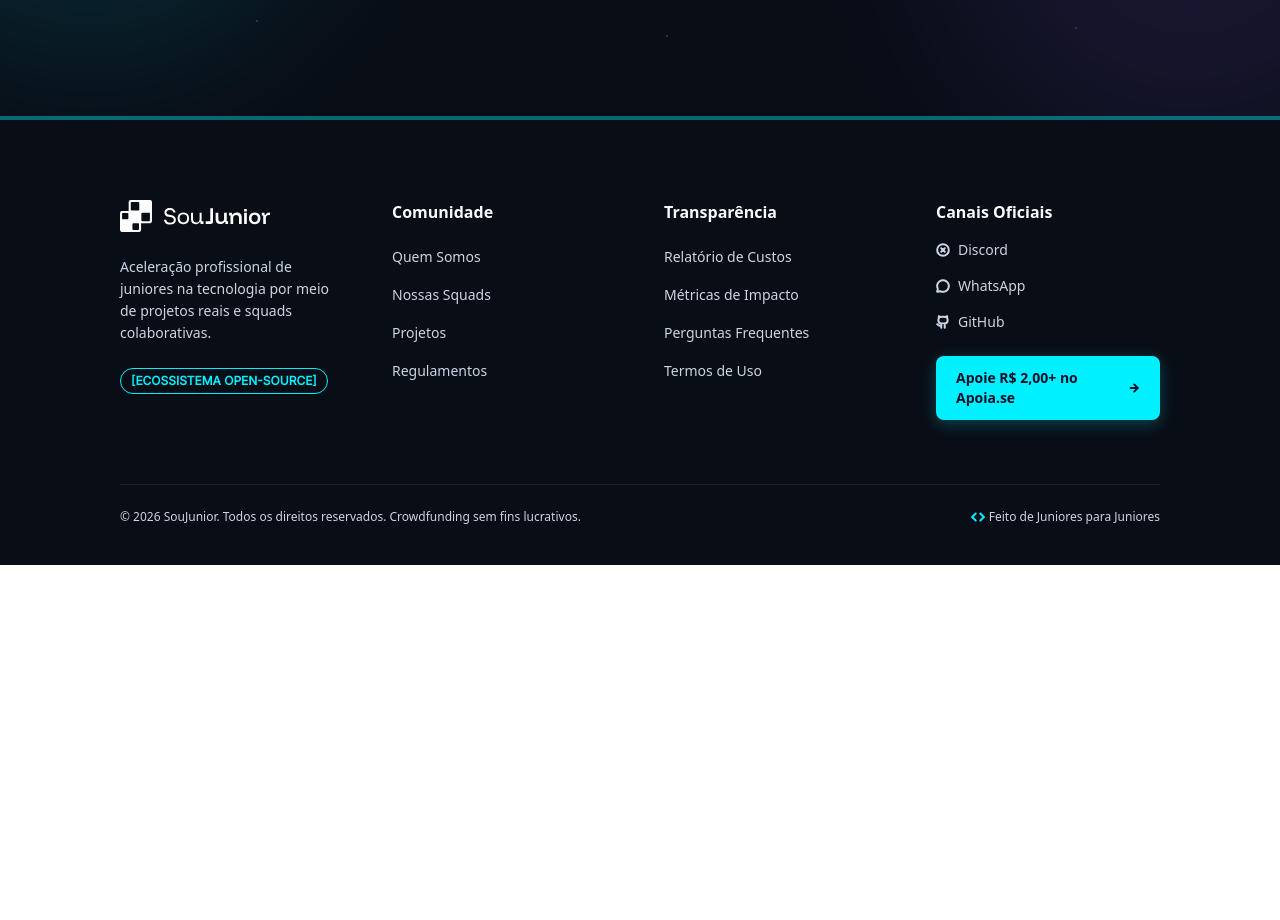
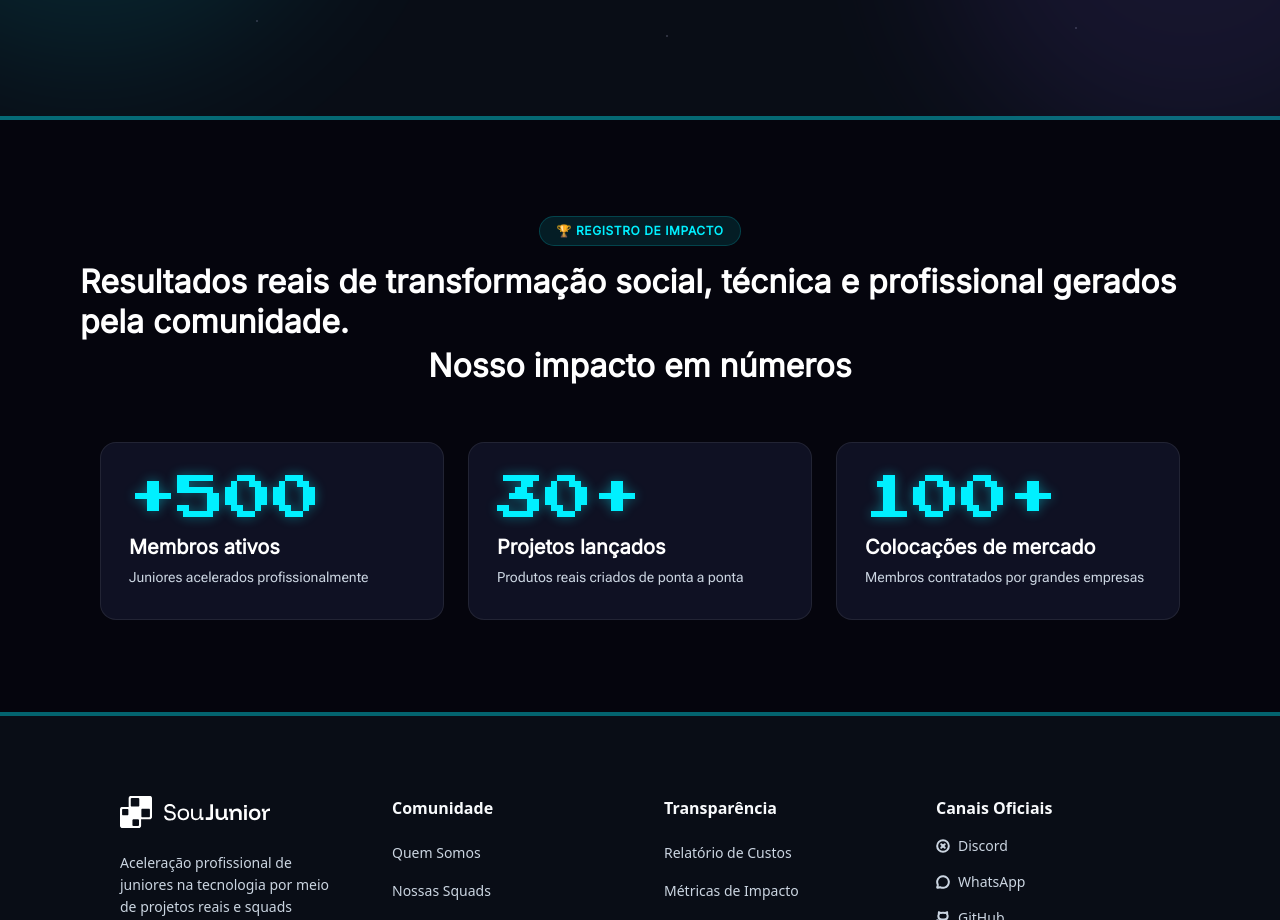
Before and after one commit to ANDERSONGUASSU/devlevelup, a React (Vite) app: page / in a window 1280 px wide. Shown: the part 3579-4499 px from the top of the page. Before the commit the page ends 4144 px from the top, so only its background shows below. Built offline with nearby package versions, Linux system fonts and the light colour scheme; a web font is replaced by a local one.

Commit message:
feat(impact): adiciona seção de registro de impacto (#18)

```diff
--- a/src/App.tsx
+++ b/src/App.tsx
@@ -3,6 +3,7 @@ import { CTA } from './sections/CTA'
 import { Footer } from './sections/Footer'
 import { Header } from './sections/Header'
 import { Hero } from './sections/Hero'
+import { Impact } from './sections/Impact'
 import { LevelUp } from './sections/LevelUp'
 import { Squad } from './sections/Squad'
 
@@ -15,6 +16,7 @@ export default function App() {
       <LevelUp />
       <CTA />
       <Squad />
+      <Impact />
       <Footer />
     </div>
   )
--- /dev/null
+++ b/src/components/impact/ImpactCard.tsx
@@ -0,0 +1,36 @@
+import { cn } from '../../lib/utils'
+
+interface ImpactCardProps {
+  value: string
+  title: string
+  description: string
+  className?: string
+}
+
+export function ImpactCard({
+  value,
+  title,
+  description,
+  className,
+}: ImpactCardProps) {
+  return (
+    <article
+      className={cn(
+        'flex flex-col gap-3 rounded-2xl border border-arcade-nav-border bg-arcade-impact-card px-7 py-8',
+        className,
+      )}
+    >
+      <p className="font-pixel text-[48px] leading-none text-arcade-cyan text-shadow-arcade-impact">
+        {value}
+      </p>
+      <div className="flex flex-col gap-2">
+        <h3 className="font-inter text-xl font-bold leading-6 text-arcade-white">
+          {title}
+        </h3>
+        <p className="font-roboto-flex text-sm font-medium leading-5 text-arcade-footer-text">
+          {description}
+        </p>
+      </div>
+    </article>
+  )
+}
--- /dev/null
+++ b/src/data/impact.ts
@@ -0,0 +1,29 @@
+export interface ImpactStat {
+  value: string
+  title: string
+  description: string
+}
+
+export const impactCopy = {
+  badge: '🏆 REGISTRO DE IMPACTO',
+  title: 'Nosso impacto em números',
+  subtitle:
+    'Resultados reais de transformação social, técnica e profissional gerados pela comunidade.',
+  stats: [
+    {
+      value: '+500',
+      title: 'Membros ativos',
+      description: 'Juniores acelerados profissionalmente',
+    },
+    {
+      value: '30+',
+      title: 'Projetos lançados',
+      description: 'Produtos reais criados de ponta a ponta',
+    },
+    {
+      value: '100+',
+      title: 'Colocações de mercado',
+      description: 'Membros contratados por grandes empresas',
+    },
+  ],
+} as const
--- a/src/index.css
+++ b/src/index.css
@@ -70,6 +70,7 @@
 
   --color-arcade-comparison-card: rgba(15, 23, 42, 0.4);
   --color-arcade-comparison-card-active: rgba(15, 23, 42, 0.6);
+  --color-arcade-impact-card: #0f1123;
   --color-arcade-level-frame: rgba(7, 10, 21, 0.6);
   --color-arcade-comparison-bullet: #e2e8f0;
   --color-arcade-purple-glow: #8b5cf6;
@@ -90,4 +91,5 @@
 
   --text-shadow-arcade-title: 0 0 20px rgba(0, 240, 255, 0.5);
   --text-shadow-arcade-nav: 0 0 8px rgba(0, 240, 255, 0.4);
+  --text-shadow-arcade-impact: 0 0 12px rgba(0, 240, 255, 0.4);
 }
--- /dev/null
+++ b/src/sections/Impact.tsx
@@ -0,0 +1,42 @@
+import { ImpactCard } from '../components/impact/ImpactCard'
+import { SectionHeader } from '../components/ui/SectionHeader'
+import { impactCopy } from '../data/impact'
+import { cn } from '../lib/utils'
+
+interface ImpactProps {
+  className?: string
+}
+
+export function Impact({ className }: ImpactProps) {
+  return (
+    <section
+      className={cn(
+        'relative flex flex-col items-center gap-14 overflow-hidden bg-arcade-background px-6 py-16 lg:px-20 lg:py-24',
+        className,
+      )}
+    >
+      <SectionHeader
+        badge={impactCopy.badge}
+        title={impactCopy.title}
+        subtitle={impactCopy.subtitle}
+      />
+
+      <div className="relative flex w-full max-w-[1080px] flex-col items-center gap-6 lg:flex-row lg:justify-center">
+        {impactCopy.stats.map((stat) => (
+          <ImpactCard
+            key={stat.title}
+            value={stat.value}
+            title={stat.title}
+            description={stat.description}
+            className="w-full lg:flex-1"
+          />
+        ))}
+      </div>
+
+      <div
+        aria-hidden="true"
+        className="absolute inset-x-0 bottom-0 h-1 bg-arcade-cyan opacity-40"
+      />
+    </section>
+  )
+}
```
